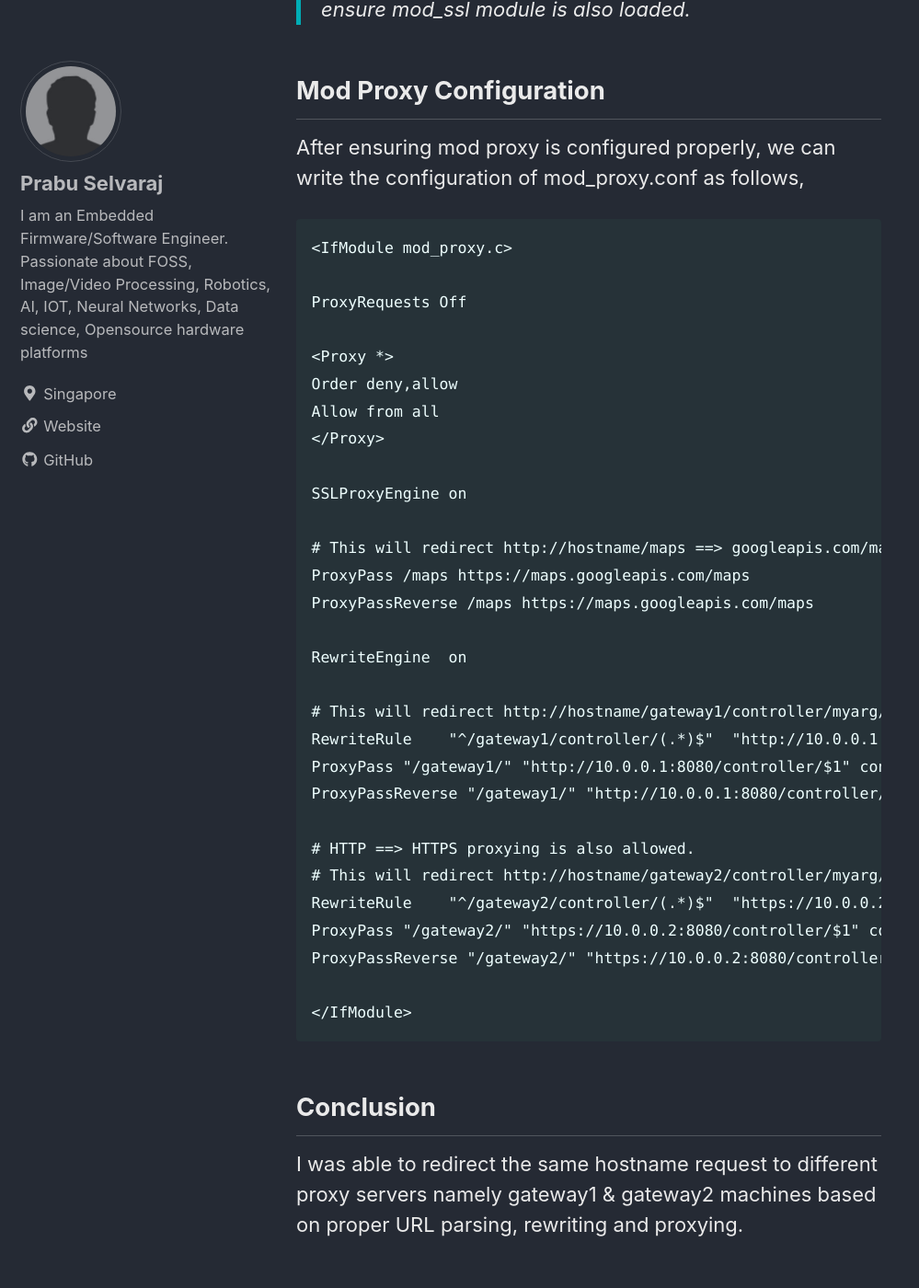
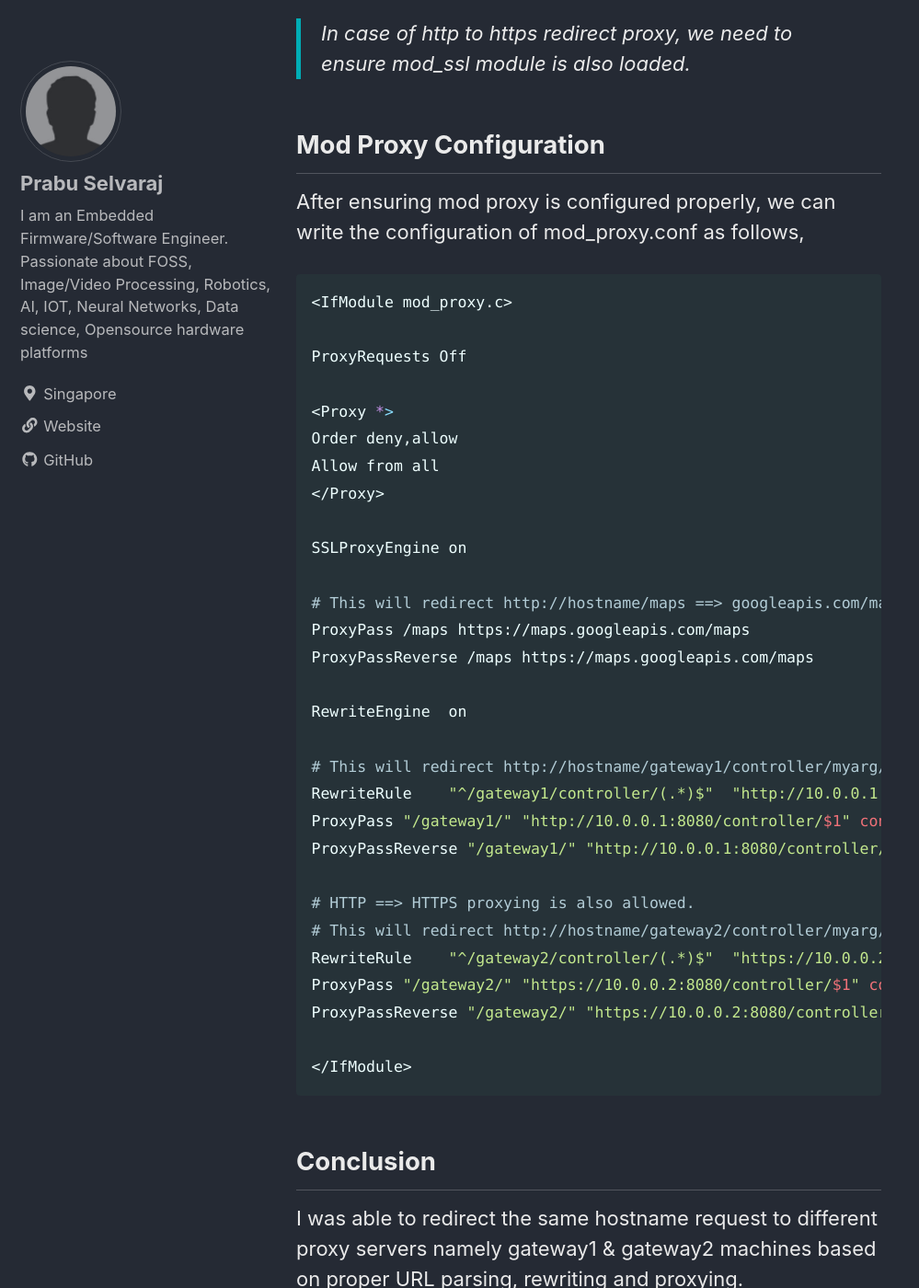
Before and after one commit to prabuselva/prabuselva.github.io, a Jekyll site: the page built from _posts/2019-05-29-apache-mod-proxy.md, in a window 1280 px wide and 1400 px high, scrolled down 1317 px. Shown: the whole window at 92% size, without its empty margins (0-999 px from the left). Built offline with Jekyll 4.4.1, drawn with Linux system fonts in a browser that asks for light colours; cached includes are drawn as plain includes; nearby versions of some CDN libraries; some of the changed text lies outside the part shown.

Commit message:
Updated markdown commands with shell language type

````diff
--- a/_posts/2019-05-29-apache-mod-proxy.md
+++ b/_posts/2019-05-29-apache-mod-proxy.md
@@ -19,15 +19,17 @@
 
 ## Flow Diagram
 
-```
-Client Machine <---> Server Machine (Proxy to) <---> Remote Machine (Running the actual web service)
+```shell
+Client  <-----> Server  <-----> Remote
+Machine         Machine         Machine
+(HTTP request)  (Proxy to)     (Actual web service)
 ```
 
 ## Mod Proxy Setup
 
 First setup the Apache httpd to enable mod_proxy and mod_ssl based on the linux distribution we use.
 
-```
+```shell
 ---------------  On Debian based systems ---------------
 $ apache2ctl -t -D DUMP_MODULES
 OR
@@ -45,7 +47,7 @@
 
 After ensuring mod proxy is configured properly, we can write the configuration of mod_proxy.conf as follows,
 
-```
+```shell
 <IfModule mod_proxy.c>
 
 ProxyRequests Off
````
